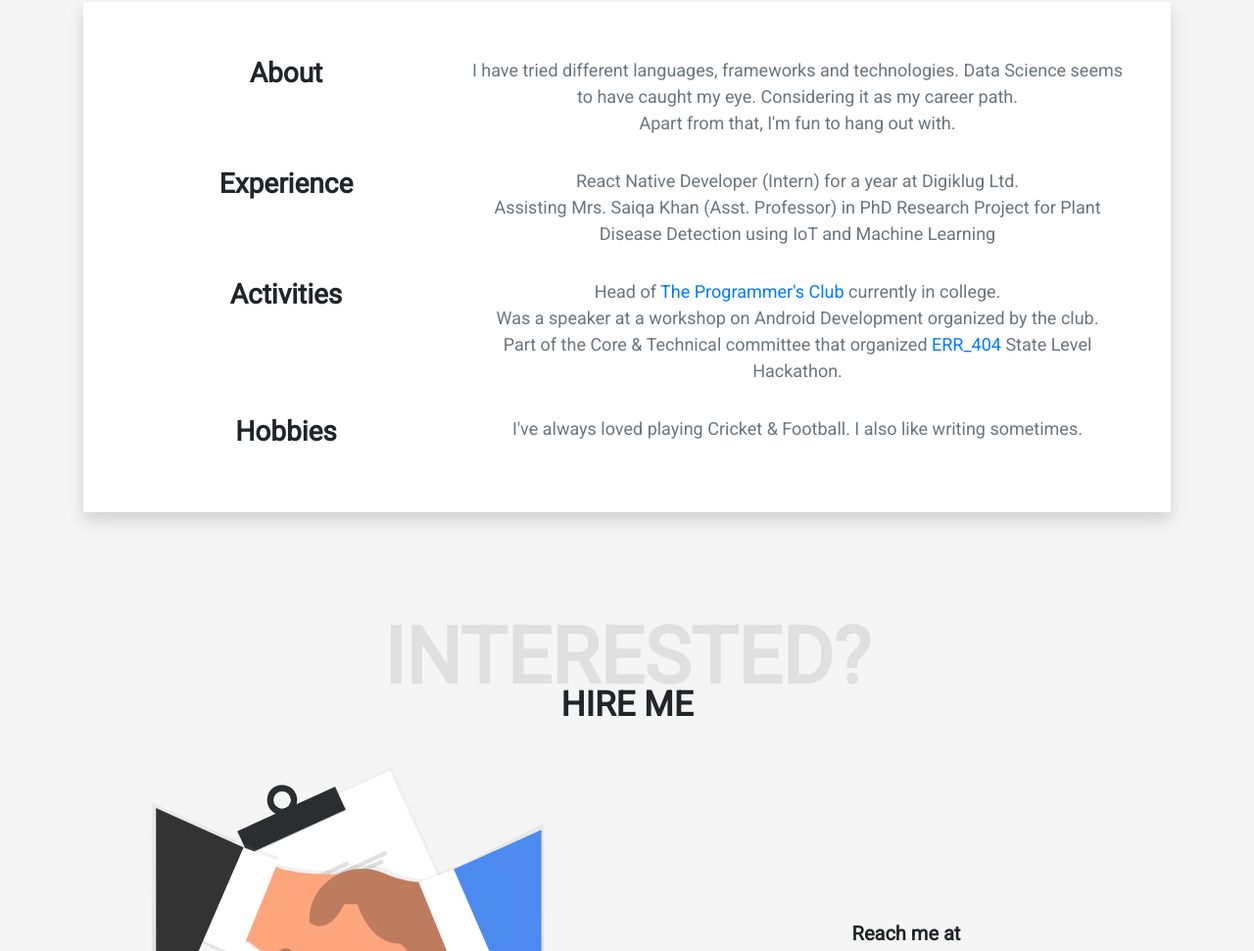
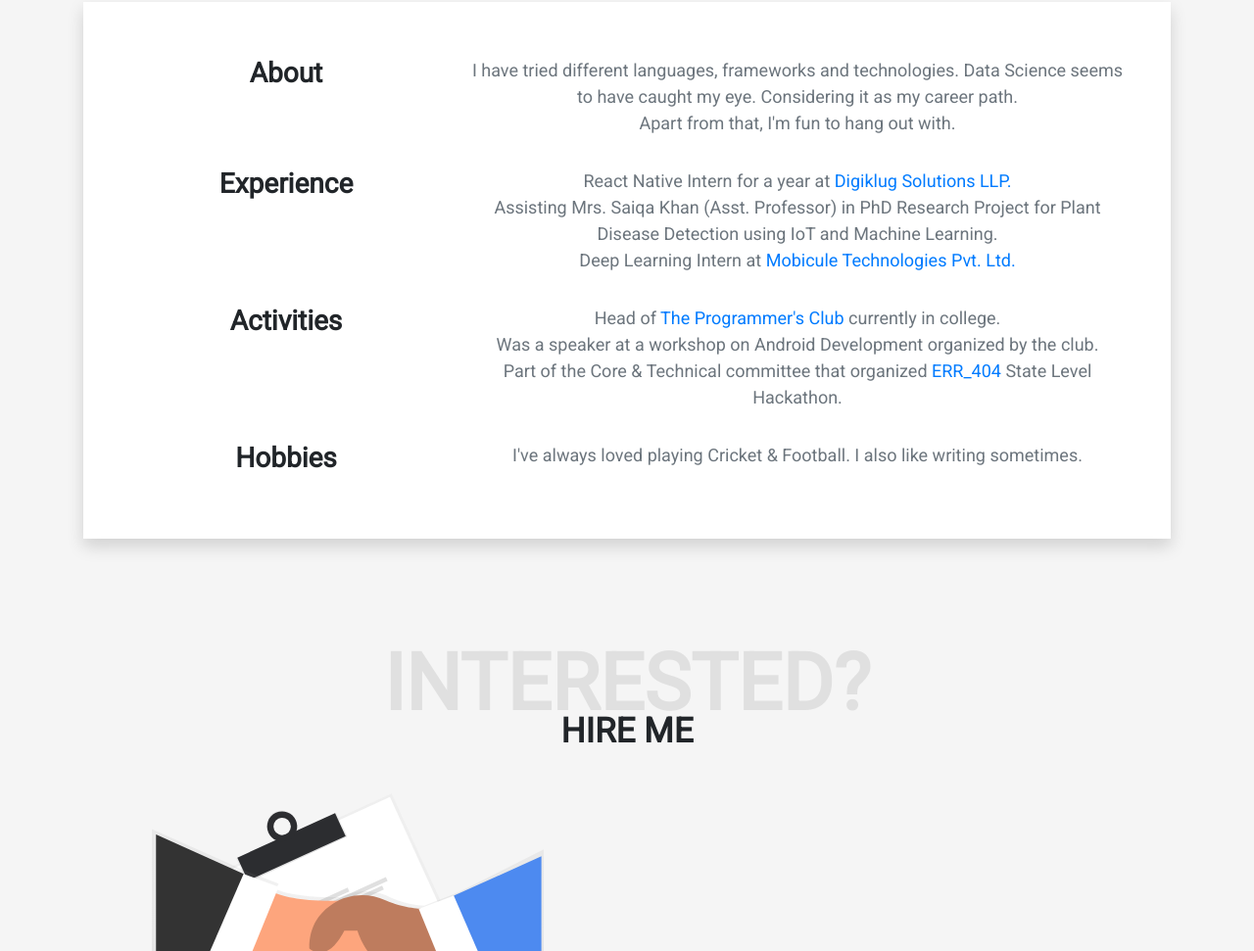
Before and after one commit to Praneet9/Praneet9.github.io, a plain HTML site: page index.html in a window 1280 px wide. Shown: the part 3407-4378 px from the top of the page at 98% size. Drawn offline with nearby package versions, Linux system fonts and the light colour scheme.

Commit message:
new internship

```diff
--- a/index.html
+++ b/index.html
@@ -444,8 +444,9 @@
                         </div>
 
                         <div class="col-lg-8 col-sm-12 p-2 text-center">
-                            <p class="text-muted">React Native Developer (Intern) for a year at Digiklug Ltd.<br>
-                            Assisting Mrs. Saiqa Khan (Asst. Professor) in PhD Research Project for Plant Disease Detection using IoT and Machine Learning</p>
+                            <p class="text-muted">React Native Intern for a year at <a href="https://digiklug.com/">Digiklug Solutions LLP.</a><br>
+                            Assisting Mrs. Saiqa Khan (Asst. Professor) in PhD Research Project for Plant Disease Detection using IoT and Machine Learning.<br>
+                        	Deep Learning Intern at <a href="http://www.mobicule.com/">Mobicule Technologies Pvt. Ltd.</a></p>
                         </div>
 
                         <div class="col-lg-4 col-sm-12 p-2 text-center">
```
